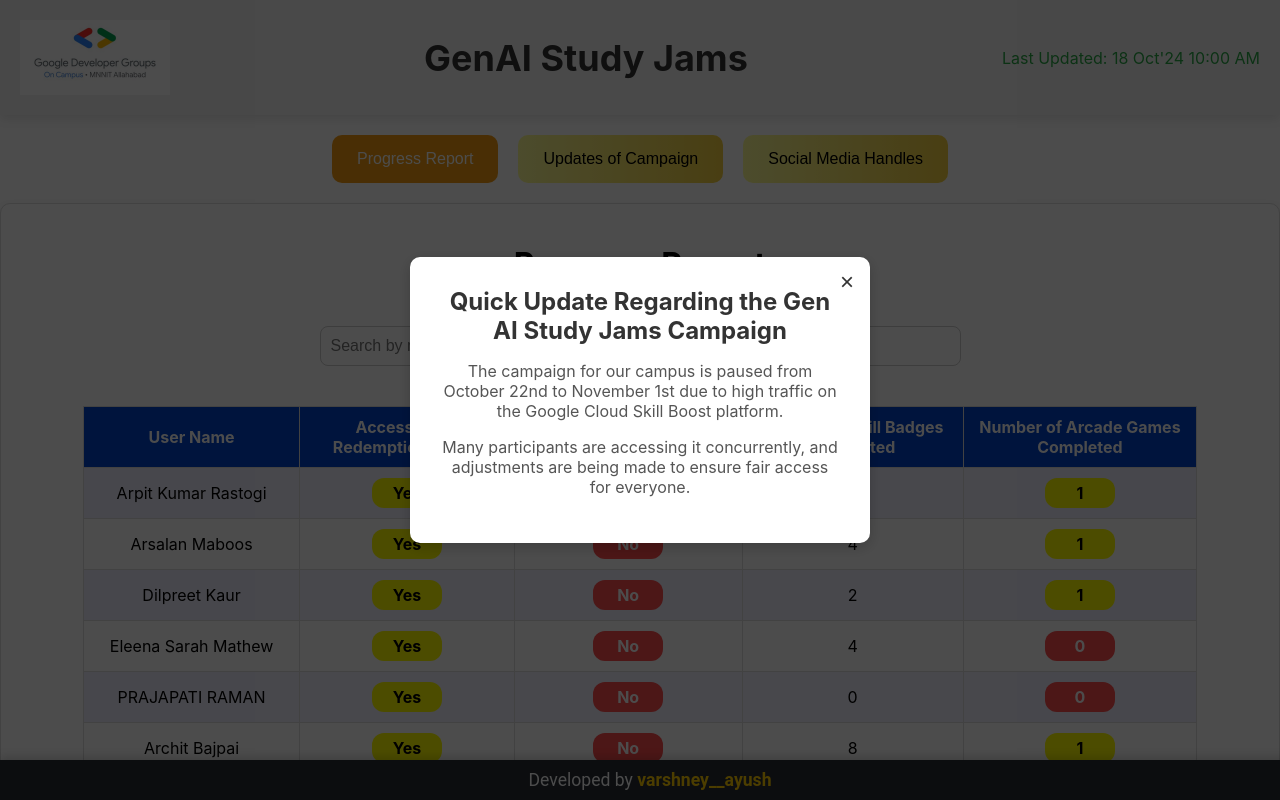
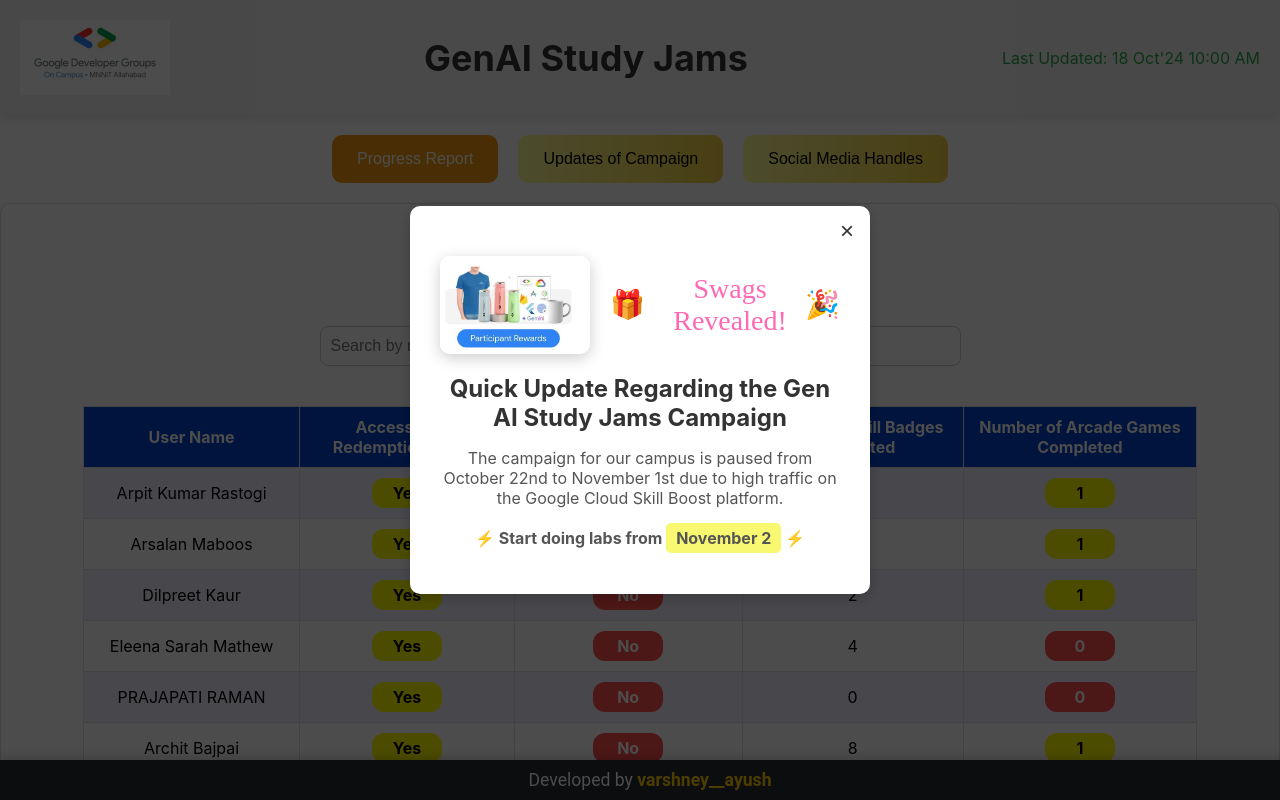
Before and after one commit to Avtech04/Test, a React (Create React App) app: page / in a window 1280 px wide. Shown: the top 800 px of the page. Built offline with nearby package versions, Linux system fonts and the light colour scheme.

Commit message:
page updated

```diff
--- a/src/App.css
+++ b/src/App.css
@@ -567,3 +567,47 @@
 .social-link:hover {
   background-color: #0056b3;
 }
+
+
+/* Modal Swag Image and Text */
+.swag-revealed-container {
+  display: flex;
+  align-items: center;
+  justify-content: center;
+  margin: 20px 0;
+}
+
+.swag-image {
+  max-width: 150px;
+  height: auto;
+  border-radius: 10px;
+  margin-right: 20px;
+  box-shadow: 0px 4px 15px rgba(0, 0, 0, 0.2); /* Shadow for a pop-out effect */
+}
+
+.swag-text {
+  font-size: 28px;
+  font-family: 'Pacifico', cursive; /* Exotic, playful font */
+  color: #ff69b4; /* Hot pink color to make it vibrant */
+  display: flex;
+  align-items: center;
+}
+
+.swag-revealed-title {
+  margin-left: 10px;
+}
+
+
+/* Highlighted Message */
+.highlighted-message {
+  font-size: 22px;
+  color: #d9534f; /* Red color for the alert */
+  font-weight: bold;
+  margin-top: 20px;
+}
+
+.highlight-date {
+  background-color: #f9f871; /* Yellow background for date highlight */
+  padding: 5px 10px;
+  border-radius: 5px;
+}
--- a/src/App.js
+++ b/src/App.js
@@ -39,11 +39,17 @@
         <div className="modal-overlay">
           <div className="modal">
             <button className="close-btn" onClick={closeModal}>&times;</button>
+            <div className="swag-revealed-container">
+    <img src="swag.jpeg" alt="Swag Revealed" className="swag-image" />
+    <div className="swag-text">
+      🎁 <span className="swag-revealed-title">Swags Revealed!</span> 🎉
+    </div>
+  </div>
             <h2>Quick Update Regarding the <strong>Gen AI Study Jams</strong> Campaign</h2>
 <p>The campaign for our campus is paused from October 22nd to November 1st due to high traffic on the Google Cloud Skill Boost platform.</p>
-<p>Many participants are accessing it concurrently, and adjustments are being made to ensure fair access for everyone.</p>
-
-            </div>
+<p className="highlighted-message">
+    <strong>⚡ Start doing labs from <span className="highlight-date">November 2</span> ⚡</strong>
+  </p>          </div>
         </div>
       )}
 
```
Also changed, not shown: public/swag.jpeg (added).
